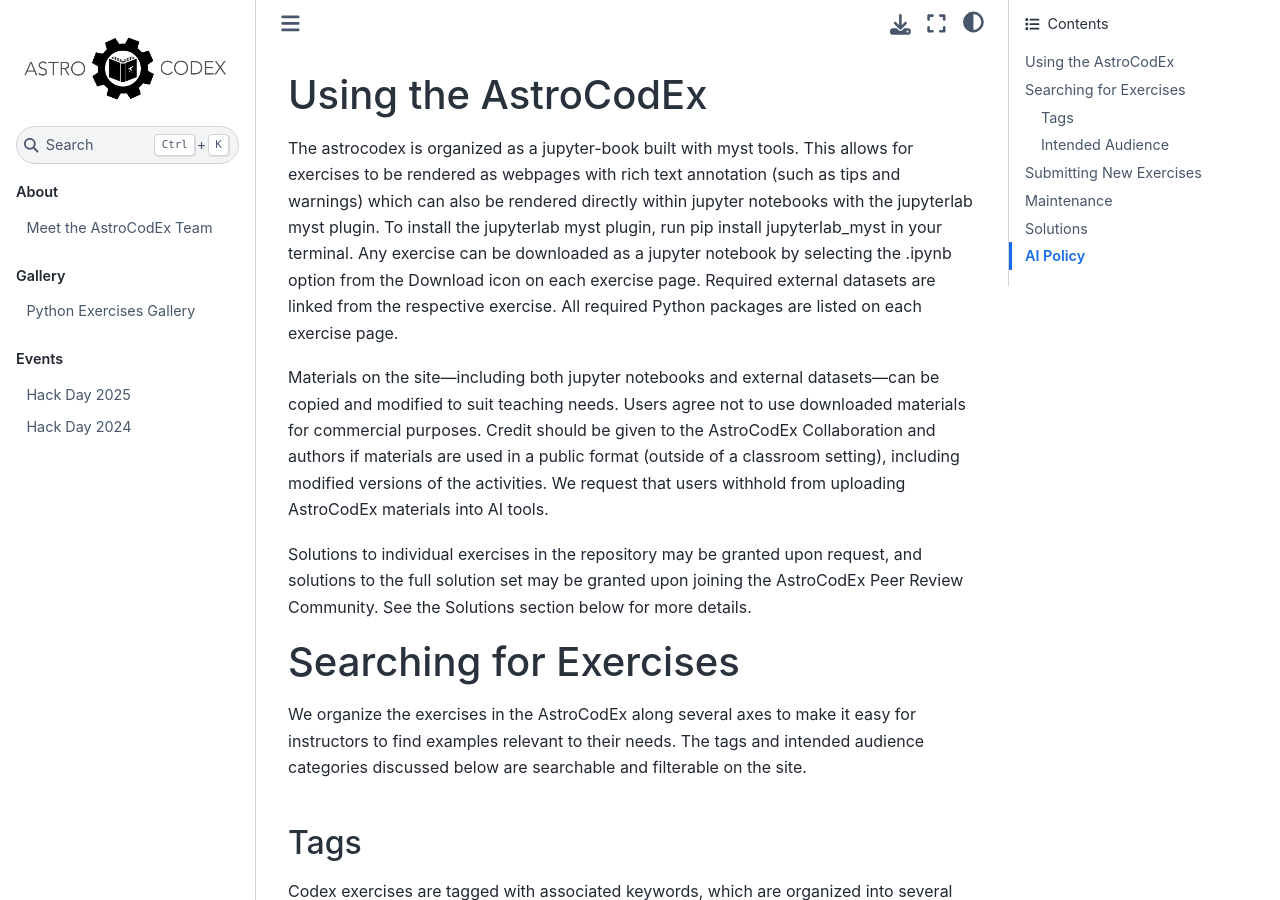
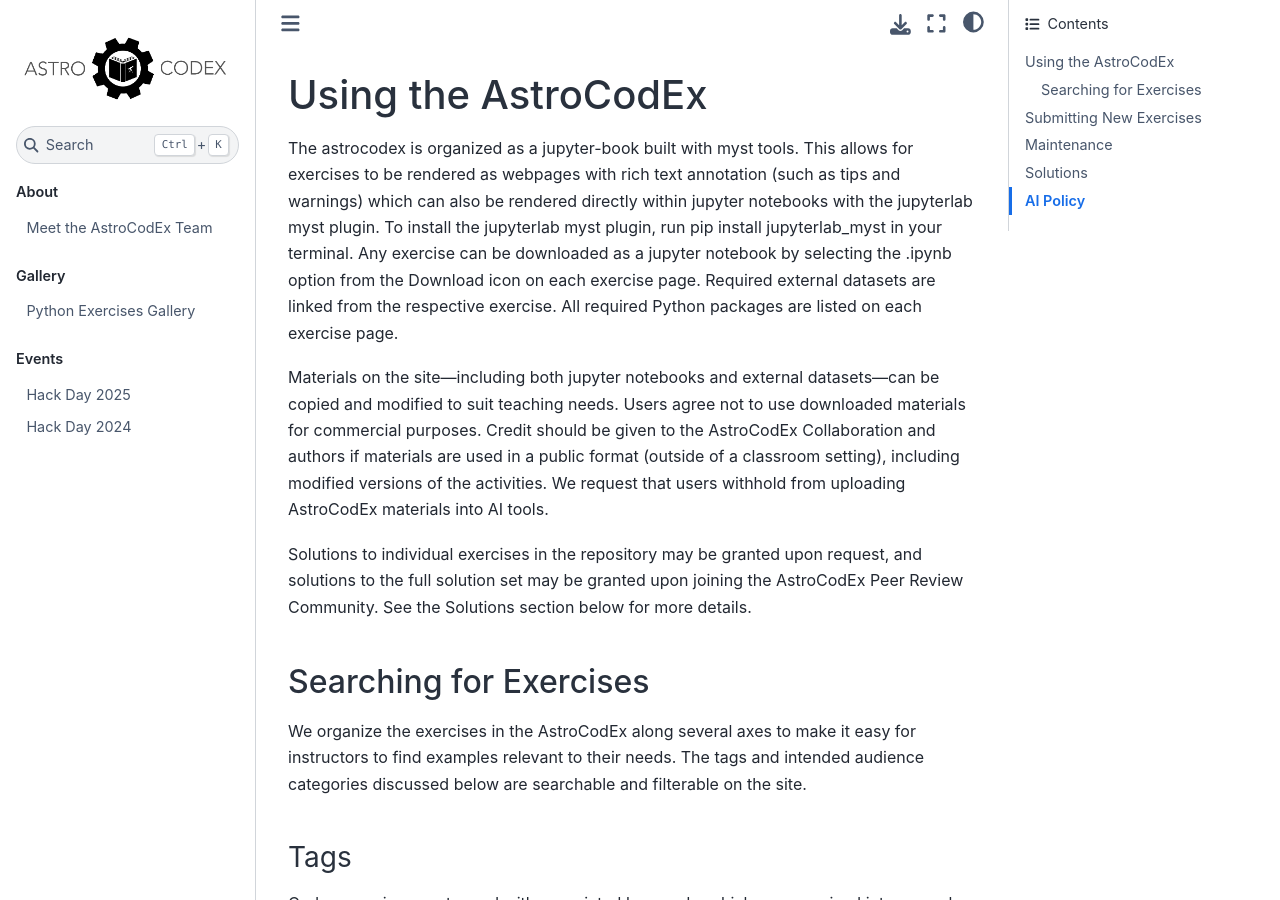
Before and after one commit to astrocodex/astrocodex.github.io, a Jupyter Book: the page built from using_astrocodex.md, in a window 1280 px wide and 900 px high. Built offline with Jupyter Book 1.0.4 settings and Sphinx 7.4.7 and the Sphinx Book theme 1.1.4, drawn with Linux system fonts in a browser that asks for light colours; pages that are not in the unit, such as notebooks, are missing from menus.

Commit message:
Update using_astrocodex.md
try out different sizing of titles

```diff
--- a/using_astrocodex.md
+++ b/using_astrocodex.md
@@ -21,14 +21,14 @@
 solutions to the full solution set may be granted upon joining the AstroCodEx Peer
 Review Community. See the Solutions section below for more details.
 
-# Searching for Exercises
+## Searching for Exercises
 
 We organize the exercises in the AstroCodEx along several axes to make it easy for instructors to find examples relevant to their needs. The tags and intended audience categories discussed below are searchable and filterable on the site.
 
-## Tags
+### Tags
 Codex exercises are tagged with associated keywords, which are organized into several general categories, each of which has more specific options within. The core general categories are astronomy, programming, data analysis, and libraries. Within each category there are 10-20 tags to choose from.
 
-## Intended Audience
+### Intended Audience
 
 We also assign each exercise an intended audience, from either “Early Undergraduate”, “Intermediate Undergraduate”, “Advanced Undergraduate”, and “Graduate”. These are, if relevant, assigned independently for the coding level and astronomical background assumed by the assignment. We note that these categories are inherently limited, given significant variance in when and how people learn astronomy and coding. Because the primary intended use of these exercises is within formal courses, we felt that some general pinning to academic progression may be useful for users. For context, these categories generally assume a standard astronomy major curriculum track in terms of astronomy content, and they assume that students begin learning to code in “Early Undergraduate”, with Intermediate Undergraduate corresponding to 1-2 years of coding experience, and so on. Instructors should adjust the level they are searching for if their course does not meet these general assumptions.
 
```
